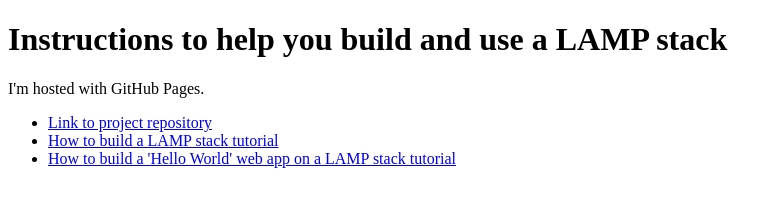
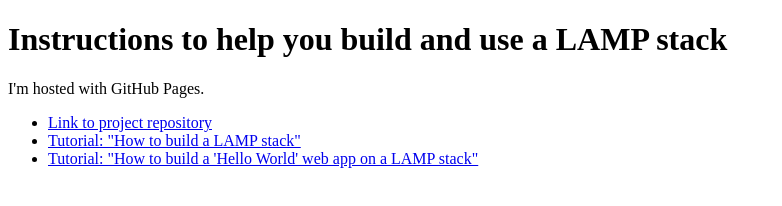
Before and after one commit to kyrrahnork/How-To-Build-a-LAMP-Stack, a plain HTML site: page index.html in a window 1280 px wide. Shown: the whole page, without its empty margins (0-782 px from the left). Drawn offline with Linux system fonts and the light colour scheme.

Commit message:
fixes links on index

```diff
--- a/index.html
+++ b/index.html
@@ -5,8 +5,8 @@
         <p>I'm hosted with GitHub Pages.</p>
         <ul>
             <li><a href="https://github.com/kyrrahnork/How-To-Build-a-LAMP-Stack/">Link to project repository</a></li>
-            <li><a href="https://docs.google.com/document/d/1NF2ehseKGRpVk-6hrGBv86vOpAvTNPz52KdOtTBgpLI/edit?usp=sharing">How to build a LAMP stack tutorial</a></li>
-            <li><a href="https://docs.google.com/document/d/1OrnLJupKymUdUaVKRkQyIJXHkMOevvPzhg0l425jyaw/edit?usp=sharing">How to build a 'Hello World' web app on a LAMP stack tutorial</a></li>
+            <li><a href="https://docs.google.com/document/d/1NF2ehseKGRpVk-6hrGBv86vOpAvTNPz52KdOtTBgpLI/edit?usp=sharing">Tutorial: "How to build a LAMP stack"</a></li>
+            <li><a href="https://docs.google.com/document/d/1OrnLJupKymUdUaVKRkQyIJXHkMOevvPzhg0l425jyaw/edit?usp=sharing">Tutorial: "How to build a 'Hello World' web app on a LAMP stack"</a></li>
         </ul>
     </body>
 </html>
```
